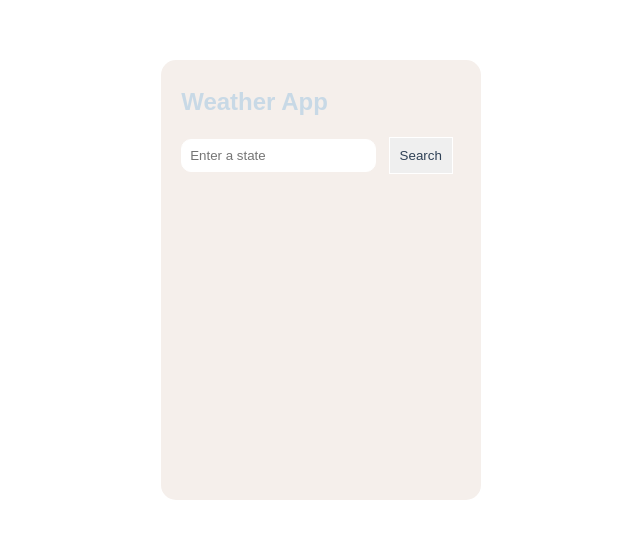
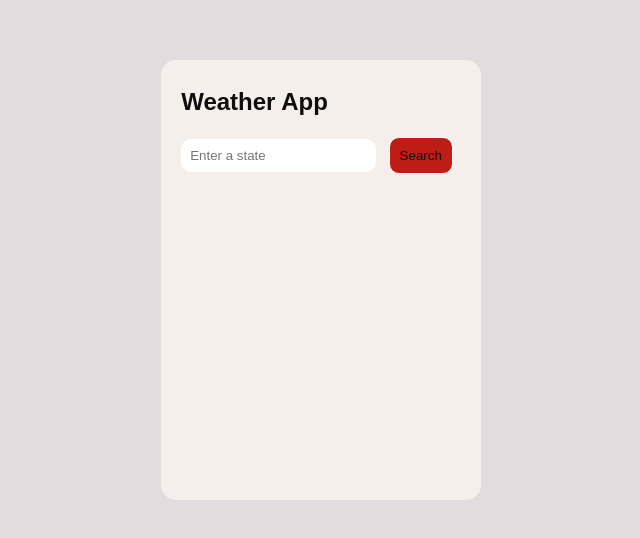
Before and after one commit to jeeyuni/weather-app, a plain HTML site: page index.html in a window 1280 px wide. Shown: the part 120-658 px from the top of the page, without its empty margins (319-959 px from the left). Drawn offline with Linux system fonts and the light colour scheme.

Commit message:
changed colors

```diff
--- a/styles.css
+++ b/styles.css
@@ -1,7 +1,7 @@
 
 body {
 
-    background: #ffffff;
+    background: #e2dcde ;
     display: flex;
     align-items: center;
     justify-content: center;
@@ -19,17 +19,20 @@ body {
 }
 
 h2 {
-    color: #c8d9e6;
+    color: #0e0e10;
     margin: 8px 0;
 
 }
 
 button {
-    color: #2f4156;
+    color: #0e0e10;
     margin: 8px;
     font-family:Arial, Helvetica, sans-serif;
     padding: 10px;
     border: 1px solid white;
+    border-radius: 10px;
+    background-color: #be1d15;
+
 }
 
 input {
```
